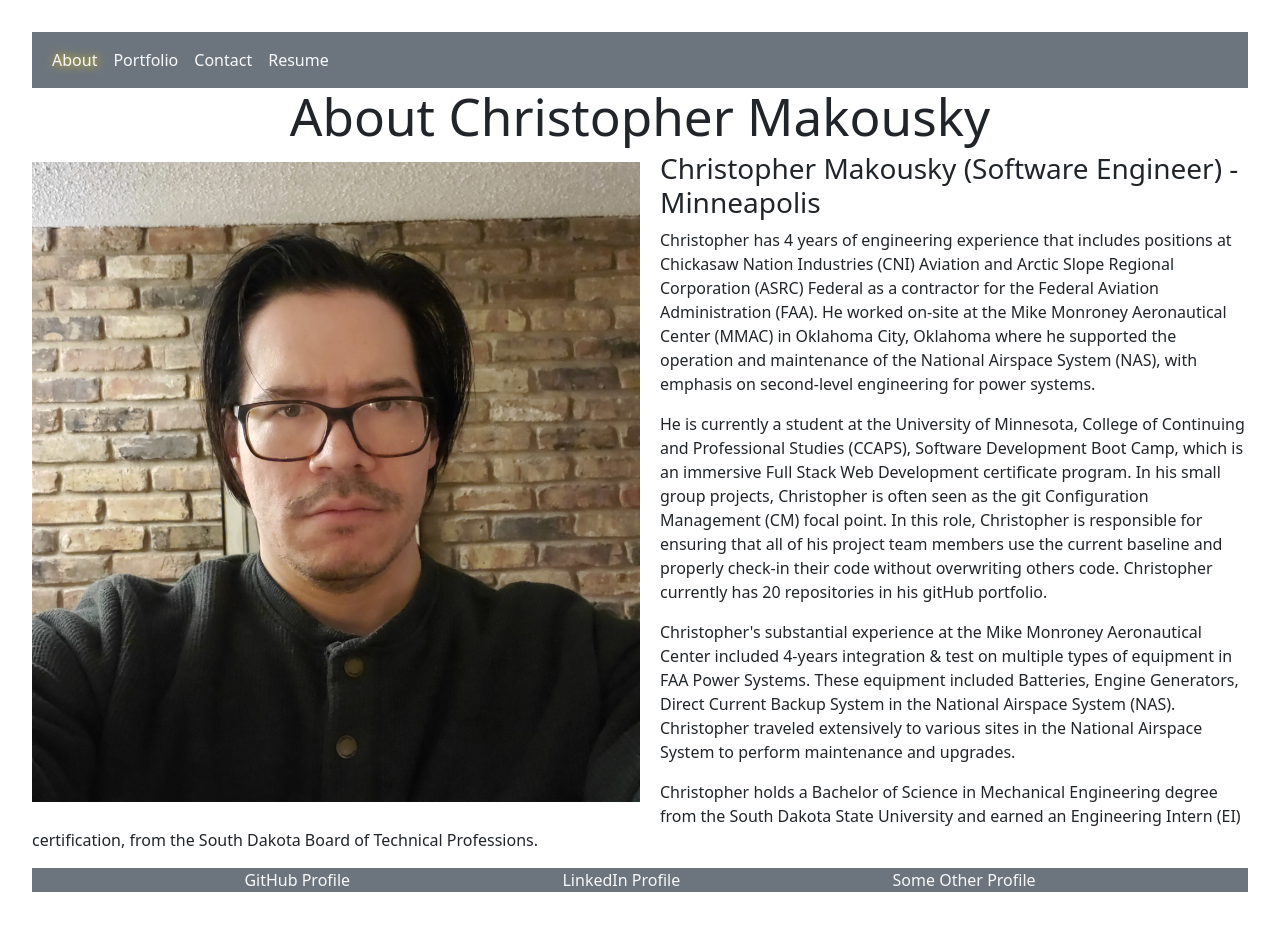
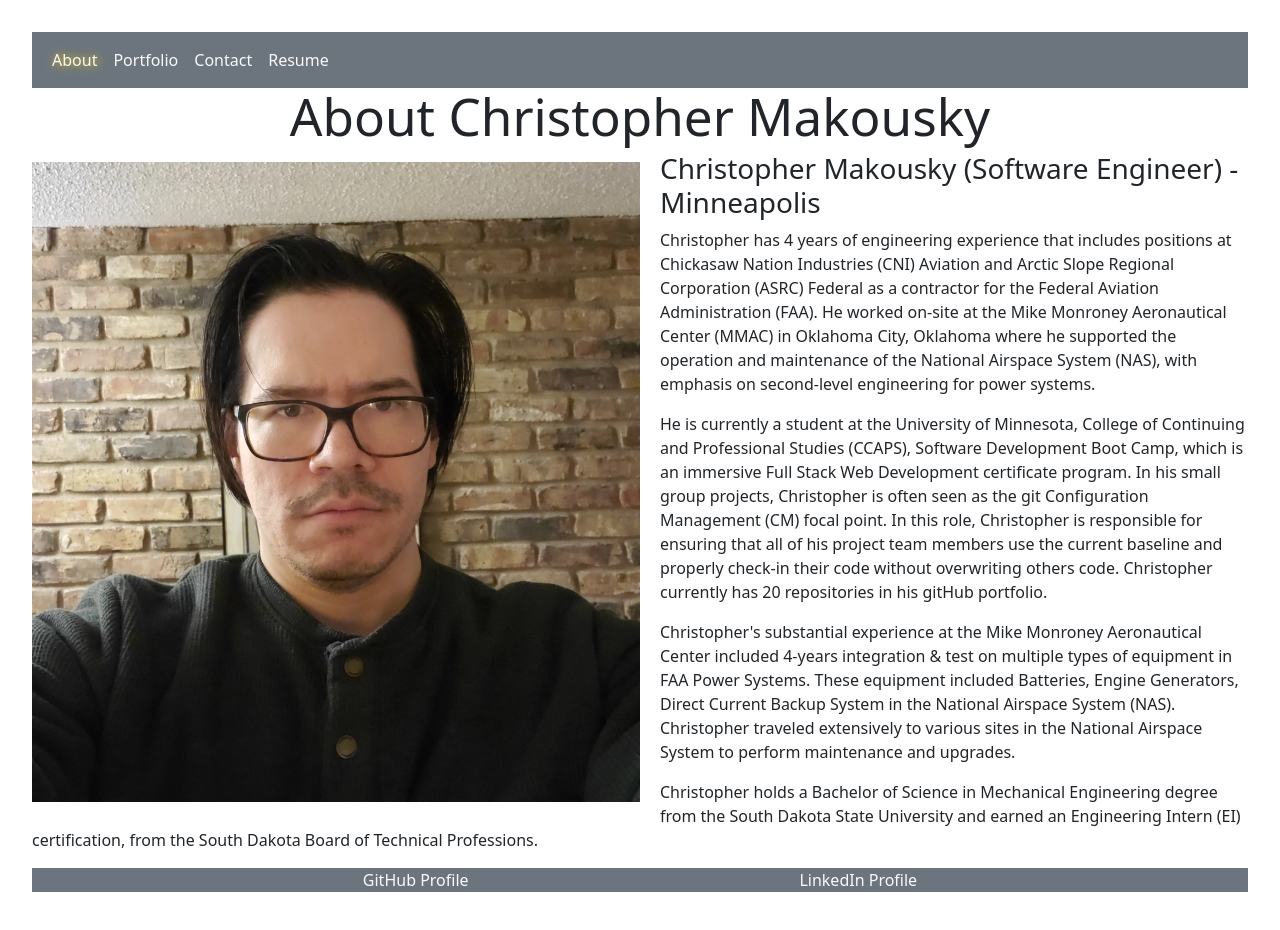
Before and after one commit to CMakousky/react-portfolio, a React (Vite) app: page / in a window 1280 px wide. Shown: the top 930 px of the page. Built offline with nearby package versions, Linux system fonts and the light colour scheme.

Commit message:
Commented out line 7 of Footer.jsx.

```diff
--- a/src/components/UI/Footer.jsx
+++ b/src/components/UI/Footer.jsx
@@ -4,7 +4,7 @@ function Footer() {
             <footer>
                 <a className="nav-link text-light" href="https://github.com/CMakousky">GitHub Profile</a>
                 <a className="nav-link text-light" href="https://www.linkedin.com/in/christophermakousky">LinkedIn Profile</a>
-                <a className="nav-link text-light" href="https://stackoverflow.com/questions">Some Other Profile</a>
+                {/* <a className="nav-link text-light" href="https://stackoverflow.com/questions">Some Other Profile</a> */}
             </footer>
         </>
     );
```
